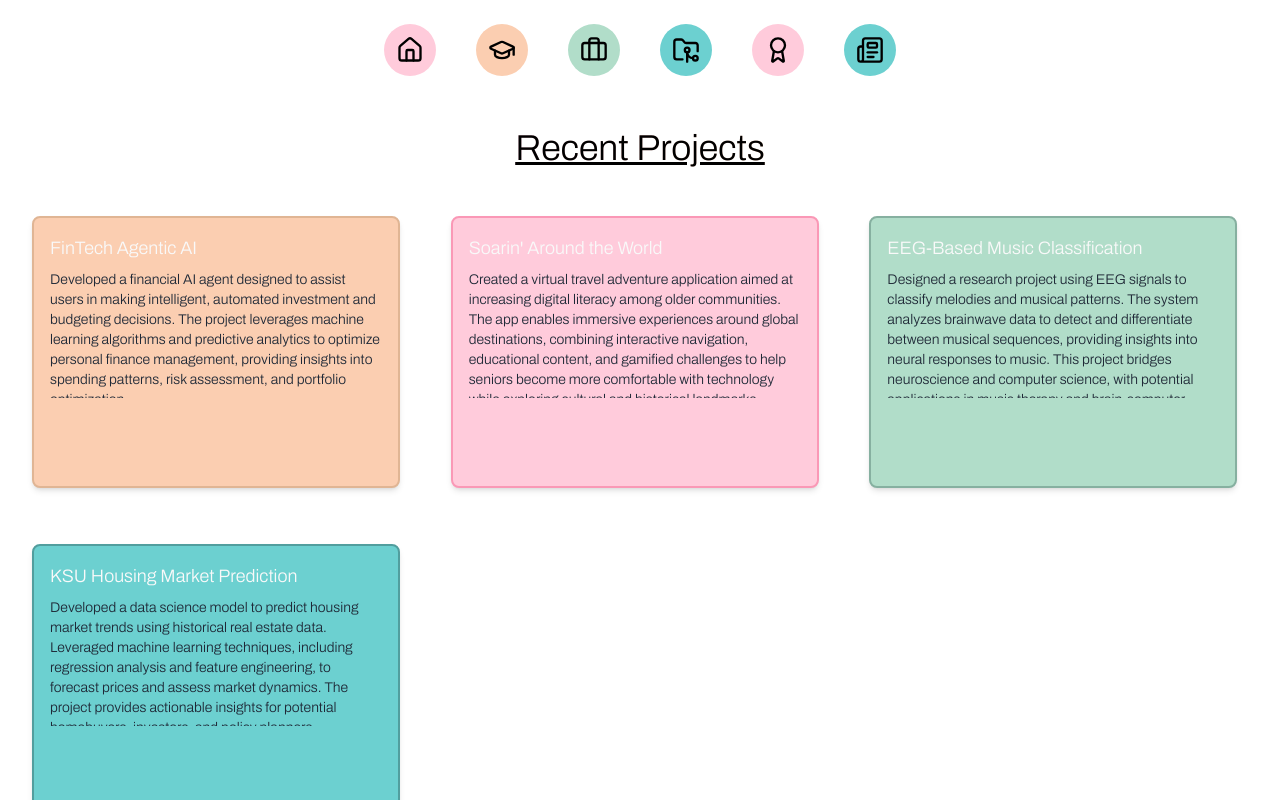
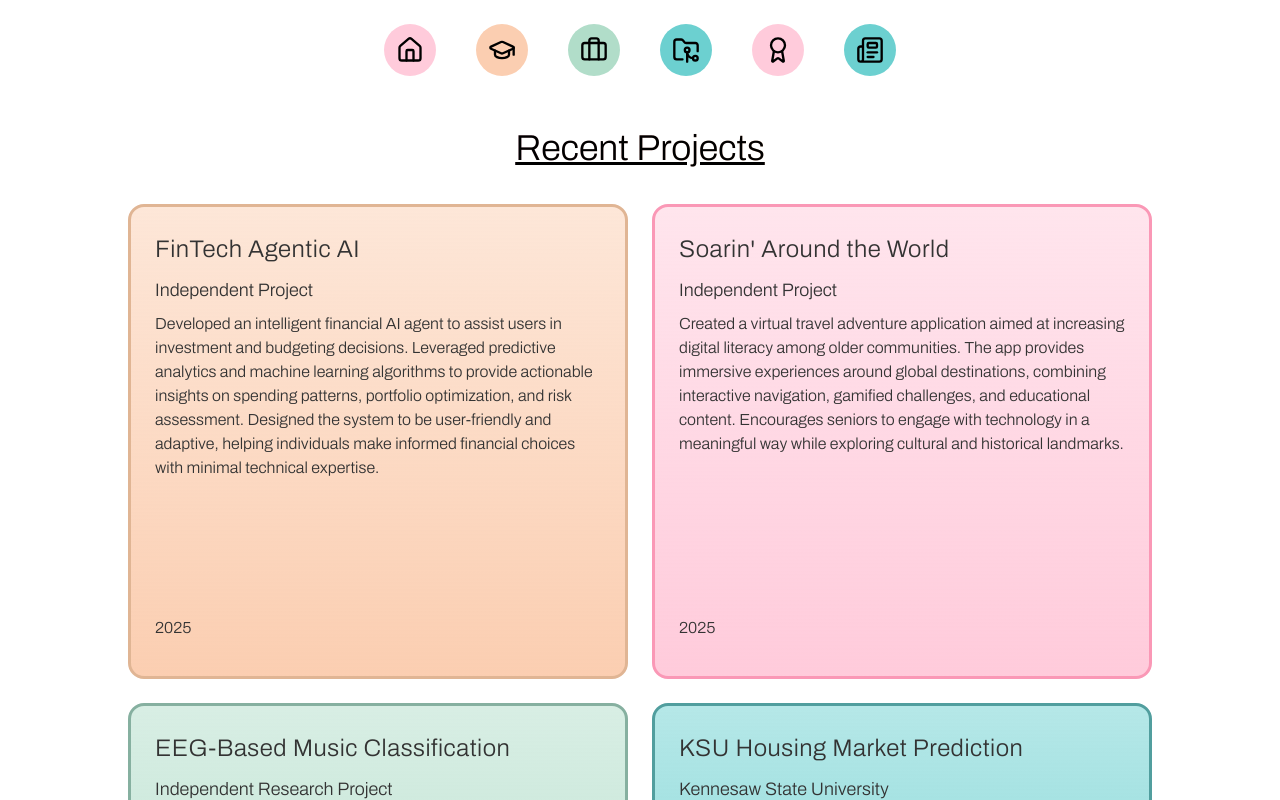
Before and after one commit to hannahsundar16/My-Personal-Website, a Next.js app: page /projPage in a window 1280 px wide. Shown: the top 800 px of the page. Built offline with nearby package versions, Linux system fonts and the light colour scheme.

Commit message:
fixed duplicate page

```diff
--- a/app/projPage/page.tsx
+++ b/app/projPage/page.tsx
@@ -1,7 +1,5 @@
-"use client";
-
-import Navbar from "../components/header";
-import { IndBox } from "../components/IndependentCard";
+import Navbar from '../components/header';
+import { UCProjectBox } from '../components/UnclickableCard';
 
 const ProjPage = () => {
   return (
@@ -11,95 +9,51 @@ const ProjPage = () => {
       </div>
       <section id="proj" className="w-full flex flex-col items-center">
         <div className="flex items-center justify-center w-full mb-6">
-          <div className="bg-white p-3 pb-0 pt-3 rounded-lg">
+          <div className="bg-white p-3 rounded-lg">
             <h1 className="text-4xl font-bold text-center bg-clip-text underline text-black bg-gradient-to-r from-[#ffcbdb] to-[#fbceb1]">
               Recent Projects
             </h1>
           </div>
         </div>
 
-        <div className="max-w-7xl w-full grid grid-cols-1 sm:grid-cols-1 md:grid-cols-2 lg:grid-cols-3 gap-6 px-6">
-          <div className="inline-block mt-4">
-            <div className="w-full max-w-96 h-72 p-2">
-              <IndBox
+        <div className="grid grid-cols-1 sm:grid-cols-2 gap-6 justify-center items-center max-w-5xl">
+
+          <UCProjectBox
             title="FinTech Agentic AI"
-                org={
-                  <div className="h-32 overflow-auto">
-                    Developed a financial AI agent designed to assist users in
-                    making intelligent, automated investment and budgeting
-                    decisions. The project leverages machine learning
-                    algorithms and predictive analytics to optimize personal
-                    finance management, providing insights into spending
-                    patterns, risk assessment, and portfolio optimization.
-                  </div>
-                }
+            org="Independent Project"
+            date="2025"
+            desc={`Developed an intelligent financial AI agent to assist users in investment and budgeting decisions. Leveraged predictive analytics and machine learning algorithms to provide actionable insights on spending patterns, portfolio optimization, and risk assessment. Designed the system to be user-friendly and adaptive, helping individuals make informed financial choices with minimal technical expertise.`}
             color="#fbceb1"
             borderColor="#e0b594"
           />
-            </div>
-          </div>
 
-          <div className="inline-block mt-4">
-            <div className="w-full max-w-96 h-72 p-2">
-              <IndBox
+          <UCProjectBox
             title="Soarin' Around the World"
-                org={
-                  <div className="h-32 overflow-auto">
-                    Created a virtual travel adventure application aimed at
-                    increasing digital literacy among older communities. The app
-                    enables immersive experiences around global destinations,
-                    combining interactive navigation, educational content, and
-                    gamified challenges to help seniors become more comfortable
-                    with technology while exploring cultural and historical
-                    landmarks.
-                  </div>
-                }
+            org="Independent Project"
+            date="2025"
+            desc={`Created a virtual travel adventure application aimed at increasing digital literacy among older communities. The app provides immersive experiences around global destinations, combining interactive navigation, gamified challenges, and educational content. Encourages seniors to engage with technology in a meaningful way while exploring cultural and historical landmarks.`}
             color="#ffcbdb"
             borderColor="#fa98b6"
           />
-            </div>
-          </div>
 
-          <div className="inline-block mt-4">
-            <div className="w-full max-w-96 h-72 p-2">
-              <IndBox
+          <UCProjectBox
             title="EEG-Based Music Classification"
-                org={
-                  <div className="h-32 overflow-auto">
-                    Designed a research project using EEG signals to classify
-                    melodies and musical patterns. The system analyzes brainwave
-                    data to detect and differentiate between musical sequences,
-                    providing insights into neural responses to music. This
-                    project bridges neuroscience and computer science, with
-                    potential applications in music therapy and brain-computer
-                    interface research.
-                  </div>
-                }
+            org="Independent Research Project"
+            date="2025"
+            desc={`Designed a system to classify melodies and musical patterns using EEG signals. Analyzed brainwave data to detect and differentiate musical sequences, providing insight into neural responses to music. This project bridges neuroscience and computer science and has potential applications in music therapy, brain-computer interfaces, and cognitive research.`}
             color="#b1ddc9"
             borderColor="#86b0a0"
           />
-            </div>
-          </div>
 
-          <div className="inline-block mt-4">
-            <div className="w-full max-w-96 h-72 p-2">
-              <IndBox
+          <UCProjectBox
             title="KSU Housing Market Prediction"
-                org={
-                  <div className="h-32 overflow-auto">
-                    Developed a data science model to predict housing market
-                    trends using historical real estate data. Leveraged machine
-                    learning techniques, including regression analysis and
-                    feature engineering, to forecast prices and assess market
-                    dynamics. The project provides actionable insights for
-                    potential homebuyers, investors, and policy planners.
-                  </div>
-                }
+            org="Kennesaw State University"
+            date="2024"
+            desc={`Developed a data science model to predict housing market trends using historical real estate data. Utilized regression analysis, feature engineering, and predictive modeling to forecast housing prices and assess market dynamics. The project provides actionable insights for potential homebuyers, investors, and policy planners, highlighting key factors driving market fluctuations.`}
             color="#6cd0d0"
             borderColor="#519e9e"
           />
-            </div>
-          </div>
+
         </div>
       </section>
     </div>
```
Lines whose indentation alone changed are shown as unchanged.
